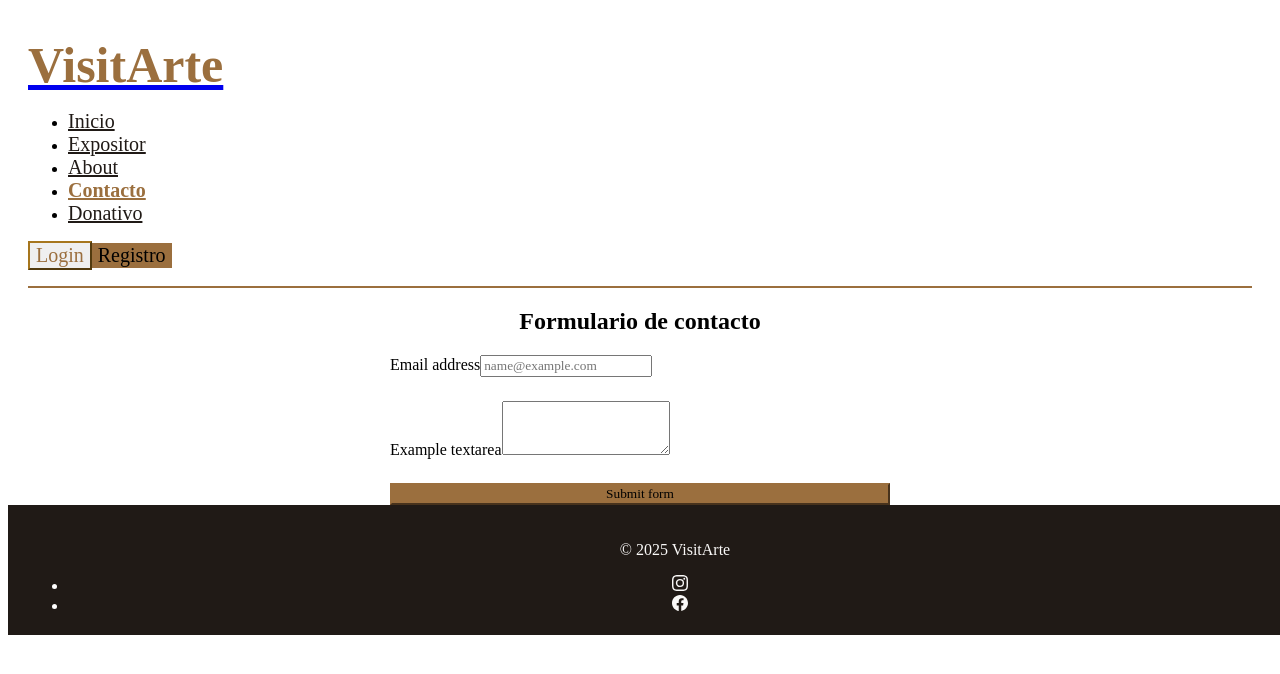
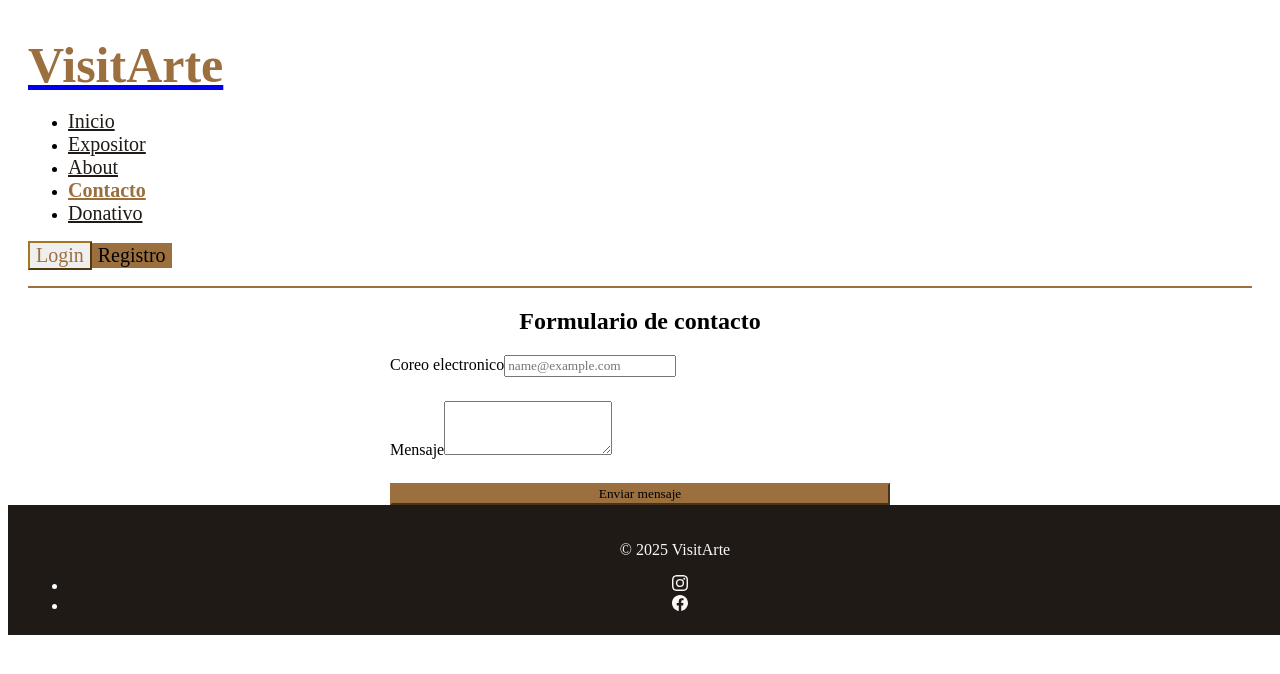
Before and after one commit to villamario7/Museo-Angular, an Angular app in the folder museo-angular/: page /contacto in a window 1280 px wide. Shown: the top 674 px of the page. Built offline with nearby package versions, Linux system fonts and the light colour scheme.

Commit message:
en castellano contacto

```diff
--- a/museo-angular/src/app/pages/contacto/contacto.component.html
+++ b/museo-angular/src/app/pages/contacto/contacto.component.html
@@ -3,17 +3,17 @@
 
   <form class="row g-3 needs-validation" novalidate>
     <div class="mb-3">
-      <label for="exampleFormControlInput1" class="form-label">Email address</label>
+      <label for="exampleFormControlInput1" class="form-label">Coreo electronico</label>
       <input type="email" class="form-control" id="exampleFormControlInput1" placeholder="name@example.com">
     </div>
 
     <div class="mb-3">
-      <label for="exampleFormControlTextarea1" class="form-label">Example textarea</label>
+      <label for="exampleFormControlTextarea1" class="form-label">Mensaje</label>
       <textarea class="form-control" id="exampleFormControlTextarea1" rows="3"></textarea>
     </div>
 
     <div class="col-12">
-      <button class="btn btn-primary" type="submit">Submit form</button>
+      <button class="btn btn-primary" type="submit">Enviar mensaje</button>
     </div>
   </form>
 </div>
```
